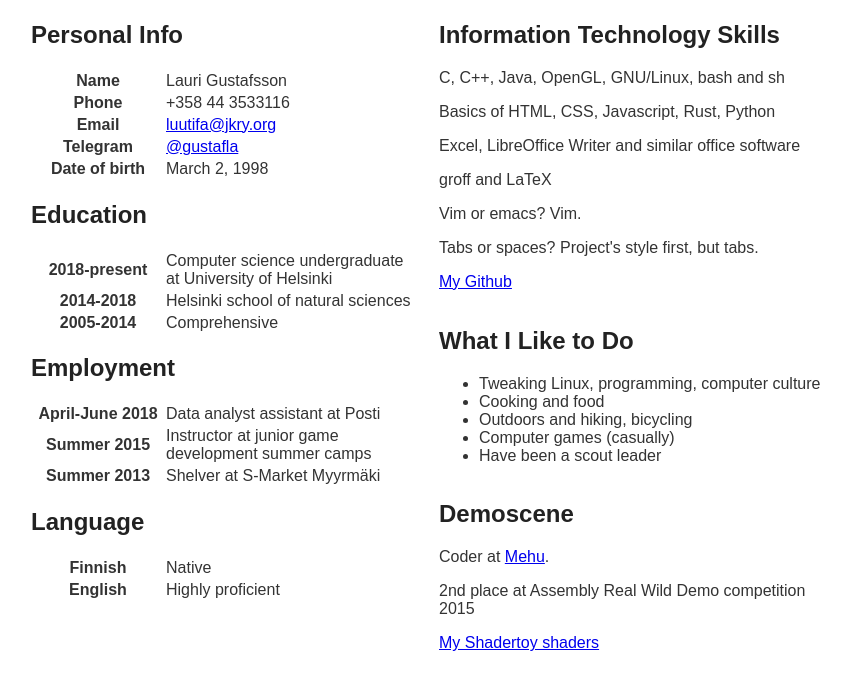
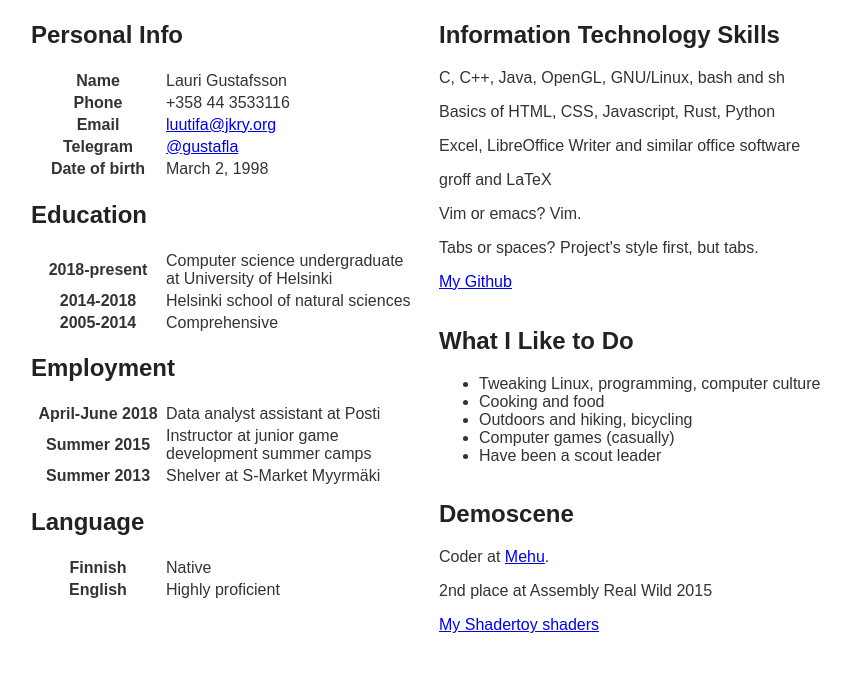
Before and after one commit to gustafla/resume, a plain HTML site: page index.html in a window 1280 px wide. Shown: the part 127-816 px from the top of the page, without its empty margins (209-1060 px from the left). Drawn offline with Linux system fonts and the light colour scheme.

Commit message:
Shorten asm2015 wild compo name

```diff
--- a/index.html
+++ b/index.html
@@ -136,7 +136,7 @@ th {
 			<div>
 				<h2>Demoscene</h2>
 				<p>Coder at <a href=https://demozoo.org/groups/49908/>Mehu</a>.</p>
-				<p>2nd place at Assembly Real Wild Demo competition 2015</p>
+				<p>2nd place at Assembly Real Wild 2015</p>
 				<p><a href="https://www.shadertoy.com/user/luutifa">My Shadertoy shaders</a></p>
 			</div>
 		</div>
```
